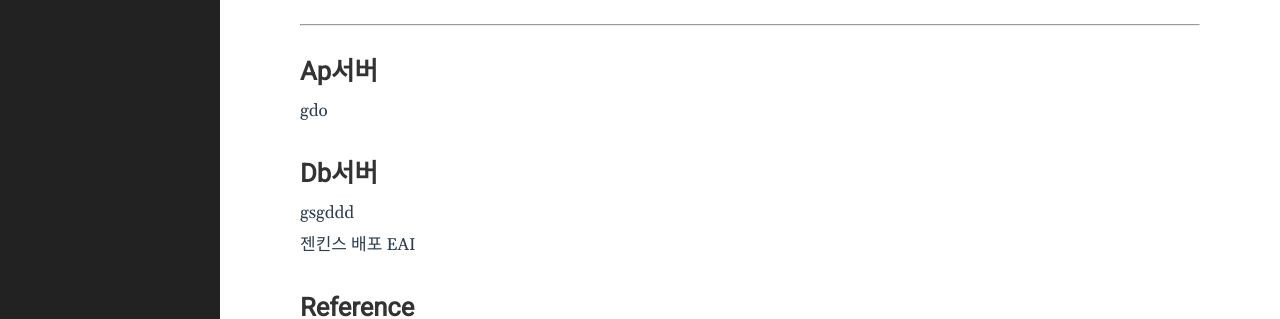
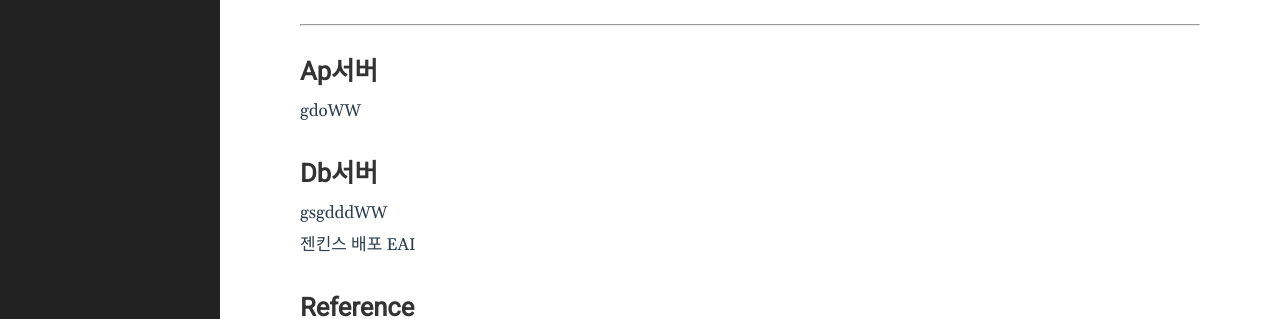
Before and after one commit to godhpjh/godhpjh.github.io, a Jekyll site: the page built from _posts/2021-01-24-server.md, in a window 1280 px wide. Shown: the part 749-1068 px from the top of the page. Built offline with Jekyll 4.4.1, drawn with Linux system fonts in a browser that asks for light colours.

Commit message:
oasidhfpahweriluhlkjdhfg

```diff
--- a/_posts/2021-01-24-server.md
+++ b/_posts/2021-01-24-server.md
@@ -38,10 +38,10 @@ WAS를 거치지 않고 바로 자원을 제공한다.
 <hr/>
 
 # Ap서버
-gdo
+gdoWW
 
 # Db서버
-gsgddd
+gsgdddWW
 
 
 젠킨스 배포
```
